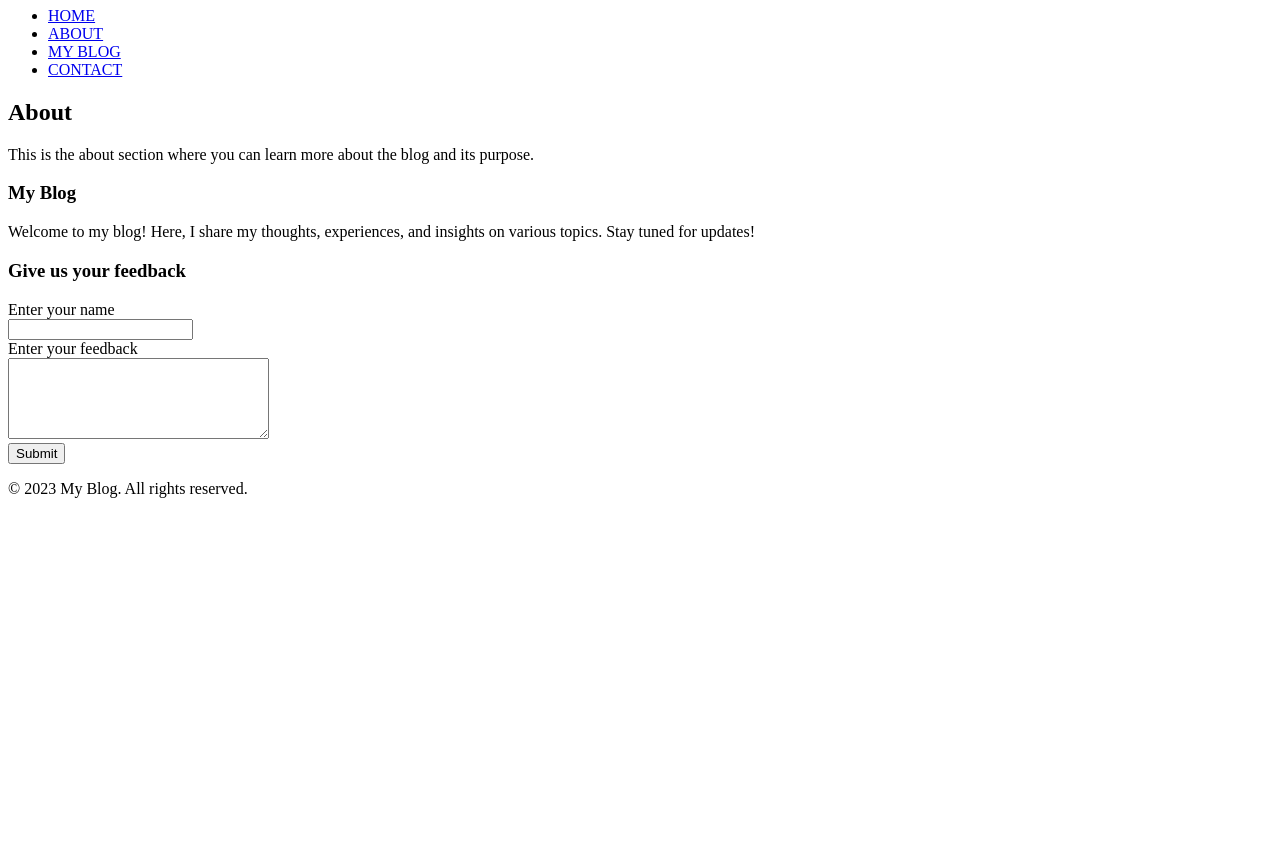
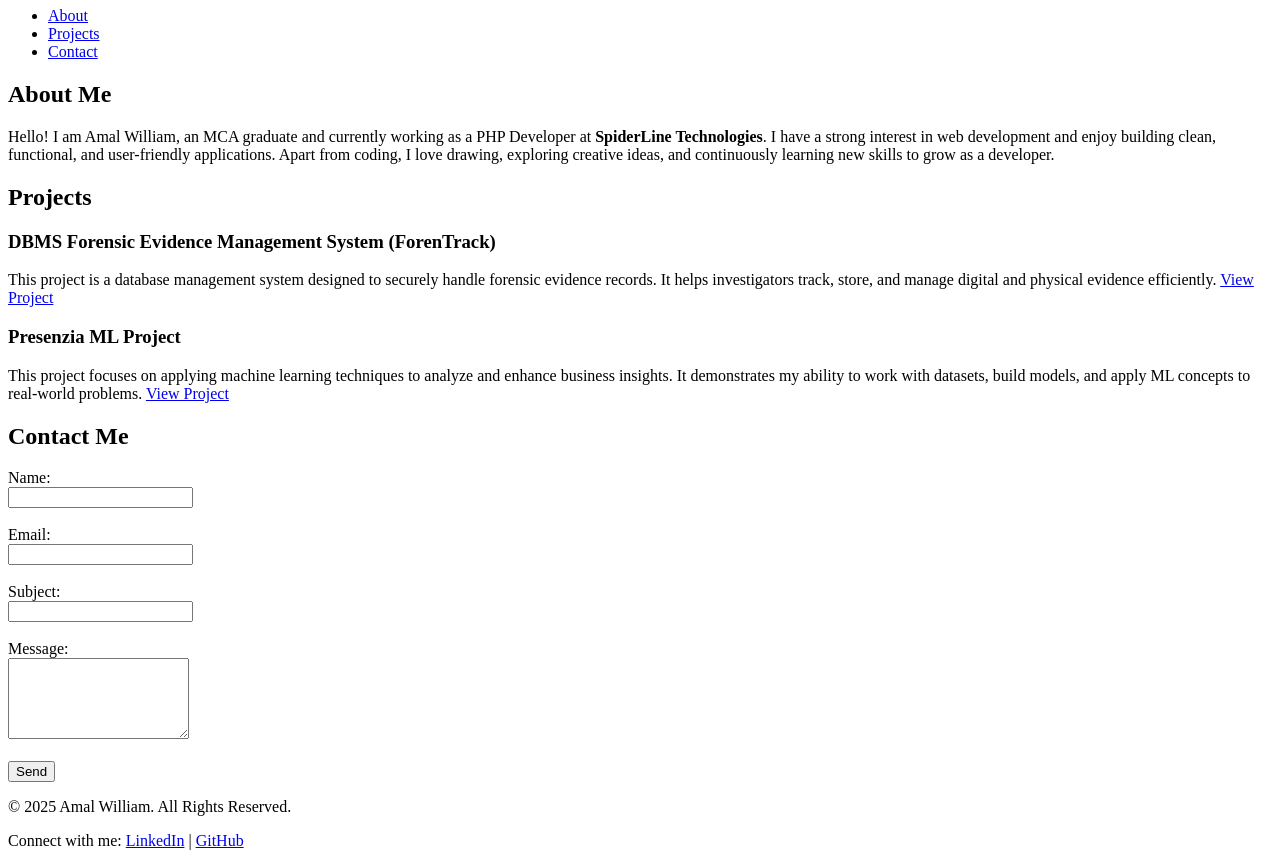
Before and after one commit to amalWILLIAM/MY-Blog-html, a plain HTML site: page index.html in a window 1280 px wide. Shown: the part 73-939 px from the top of the page. Before the commit the page ends 800 px from the top, so only its background shows below. Drawn offline with Linux system fonts and the light colour scheme.

Commit message:
First commit - Portfolio

```diff
--- a/index.html
+++ b/index.html
@@ -1,49 +1,72 @@
 <!DOCTYPE html>
 <html lang="en">
+
 <head>
     <meta charset="UTF-8">
     <meta name="viewport" content="width=device-width, initial-scale=1.0">
-    <title>entri</title>
+    <title>My Portfolio</title>
 </head>
+
 <body>
     <header>
-        <h1>my blog</h1>
-    </header>
+        <h1>My Portfolio</h1>
         <nav>
             <ul>
-            <li><a href="#">HOME</a></li>
-            <li><a href="#about">ABOUT</a></li>
-            <li><a href="#my_blog">MY BLOG</a></li>
-            <li><a href="#contact">CONTACT</a></li>
+                <li><a href="#about">About</a></li>
+                <li><a href="#projects">Projects</a></li>
+                <li><a href="#contact">Contact</a></li>
             </ul>
         </nav>
-    <main>
+    </header>
     <section id="about">
-        <h2>About</h2>
-        <p>This is the about section where you can learn more about the blog and its purpose.</p>
+        <h1>About Me</h1>
+        <p>Hello! I am Amal William, an MCA graduate and currently working as a PHP Developer at
+            <strong>SpiderLine Technologies</strong>.
+            I have a strong interest in web development and enjoy building clean, functional, and user-friendly
+            applications.
+            Apart from coding, I love drawing, exploring creative ideas, and continuously learning new skills to grow as
+            a developer.
+        </p>
     </section>
-    <article id="my_blog">
-        <h3>My Blog</h3>
-        <p>Welcome to my blog! Here, I share my thoughts, experiences, and insights on various topics. Stay tuned for updates!</p>
+    <section id="projects">
+        <h2>Projects</h2>
+        <article>
+            <h3>DBMS Forensic Evidence Management System (ForenTrack)</h3>
+            <p>This project is a database management system designed to securely handle forensic evidence records.
+                It helps investigators track, store, and manage digital and physical evidence efficiently.
+                <a href="https://github.com/amalWILLIAM/FORENTRACK-Forensic-Evidence-Management-System" target="_blank">View Project</a>
+            </p>
         </article>
+        <article>
+            <h3>Presenzia ML Project</h3>
+            <p>This project focuses on applying machine learning techniques to analyze and enhance business insights.
+                It demonstrates my ability to work with datasets, build models, and apply ML concepts to real-world
+                problems.
+                <a href="https://github.com/amalWILLIAM/PRESENZIA-The-Future-Of-Attendance" target="_blank">View Project</a>
+            </p>
+        </article>
+    </section>
     <section id="contact">
-        <h3>Give us your feedback</h3>
-        <form action="" method="post">
-            <label for="name">Enter your name</label>
-            <br>
-            <input type="text" id="name" name="name" required>
-            <br>
-            <label for="feedback" id="feedback">Enter your feedback</label>
-            <br>
-            <textarea id="feedback" name="feedback" cols="30" rows="5"></textarea>
-            <br>
-            <button type="submit">Submit</button>
+        <h2>Contact Me</h2>
+        <form action="#" method="post">
+            <label for="name">Name:</label><br>
+            <input type="text" id="name" name="name" required><br><br>
+            <label for="email">Email:</label><br>
+            <input type="email" id="email" name="email" required><br><br>
+            <label for="subject">Subject:</label><br>
+            <input type="text" id="subject" name="subject" required><br><br>
+            <label for="message">Message:</label><br>
+            <textarea id="message" name="message" rows="5" required></textarea><br><br>
+            <button type="submit">Send</button>
         </form>
     </section>
-        </main>
-
     <footer>
-            <p>&copy; 2023 My Blog. All rights reserved.</p>
+        <p>&copy; 2025 Amal William. All Rights Reserved.</p>
+        <p>Connect with me:
+            <a href="www.linkedin.com/in/amalwilliam" target="_blank">LinkedIn</a> |
+            <a href="https://github.com/amalWILLIAM" target="_blank">GitHub</a>
+        </p>
     </footer>
 </body>
+
 </html>
```
Lines whose indentation alone changed are shown as unchanged.
